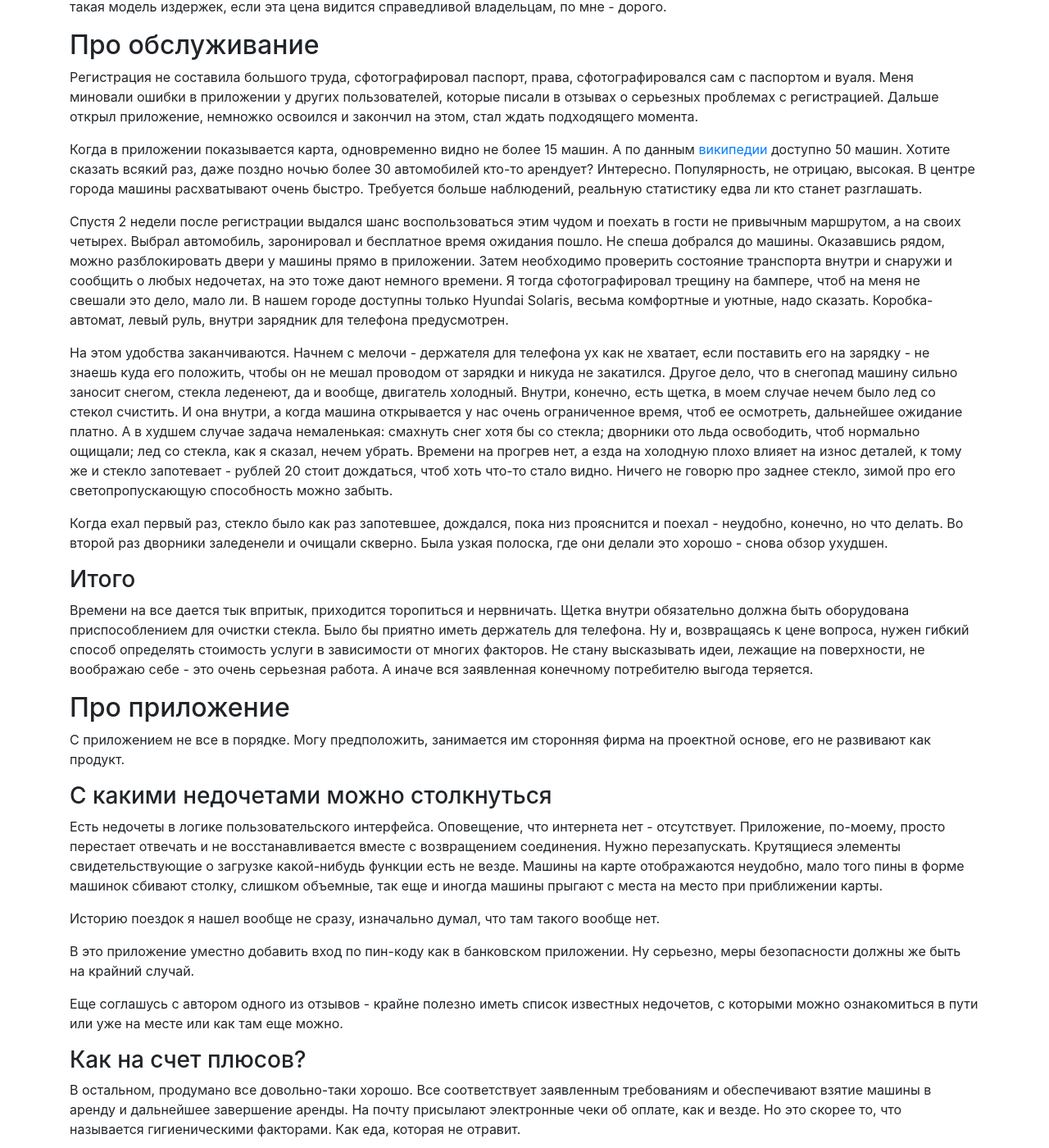
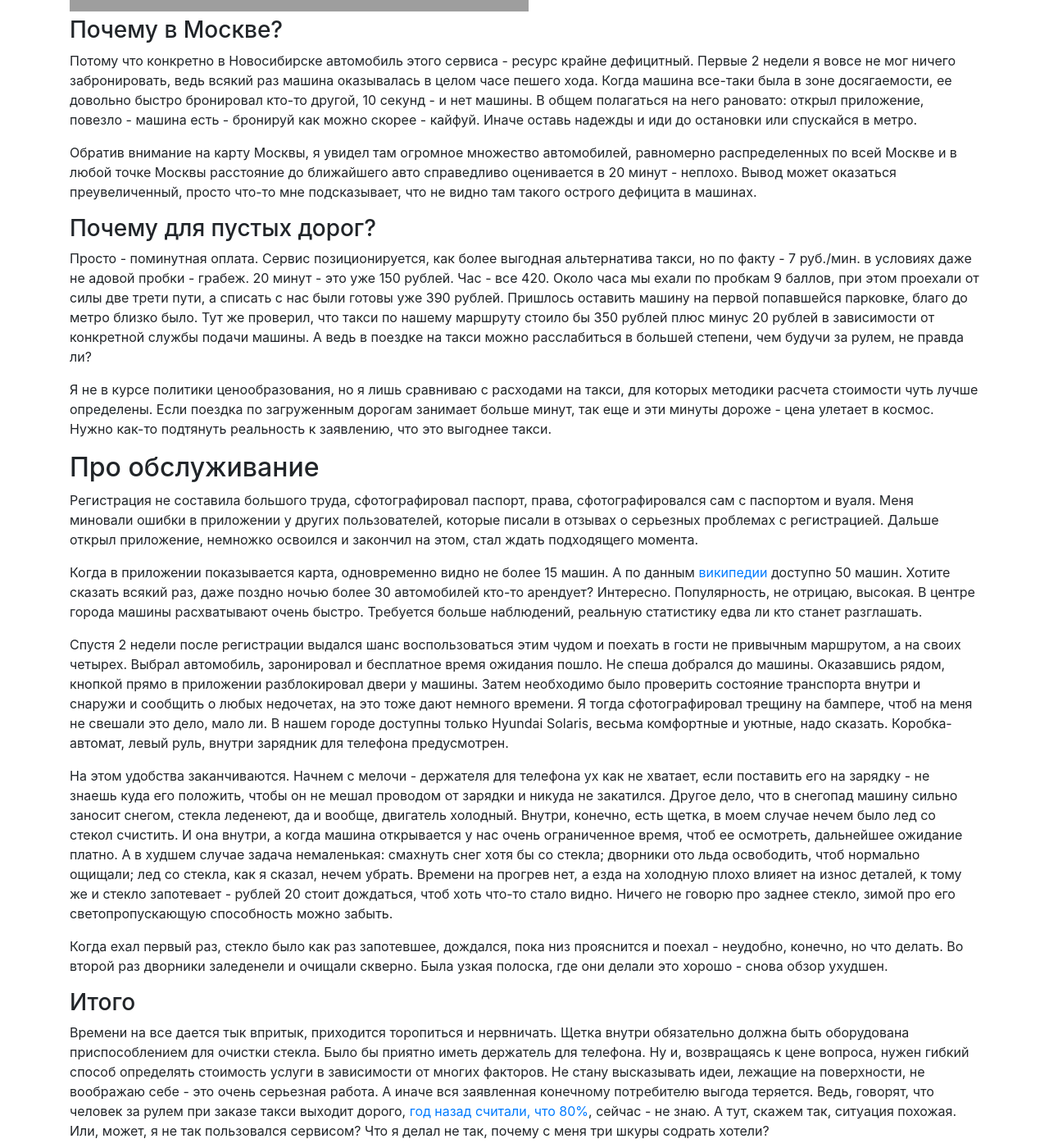
Before and after one commit to mrEvgenX/mrevgenx.github.io, a Jekyll site: the page built from _posts/2018-12-19-delimobil-review.markdown, in a window 1280 px wide and 1400 px high, scrolled down 951 px. Shown: the whole window at 82% size. Built offline with Jekyll 4.4.1, drawn with Linux system fonts in a browser that asks for light colours; some of the changed text lies outside the part shown; grey boxes are pictures that could not be loaded.

Commit message:
Соц.кнопки теперь должны отображать заголовок и картинку индивидуально для поста + поправил статьи

```diff
--- a/_includes/footer.html
+++ b/_includes/footer.html
@@ -3,7 +3,8 @@
     <div class="row">
       <div class="col-md-9">
         <h5 class="text-uppercase">Обратная связь</h5>
-        <p>Можете направлять замечания и пожелания либо на почту, либо в телеграм.</p>
+        <p>Возможность комментировать должна подоспеть, как доберусь до этого вопроса.<br>
+          Можете направлять замечания и пожелания либо на почту, либо в телеграм.</p>
       </div>
       <div class="col-md-3">
         <h5 class="text-uppercase">Ссылки</h5>
--- a/_includes/head.html
+++ b/_includes/head.html
@@ -2,11 +2,11 @@
   <meta charset="utf-8">
   <meta name="viewport" content="width=device-width, initial-scale=1, shrink-to-fit=no">
 
-  <meta property="og:title" content="mrEvgenX" />
-  <meta property="og:image" content="https://mrevgenx.github.io/images/delimobil-review.jpeg" />
+  <meta property="og:title" content="{{include.title | escape}}" />
+  <meta property="og:image" content="{{include.share_img | escape}}" />
 
-  <meta name="title" content="mrEvgenX" />
-  <link rel="image_src" href="https://mrevgenx.github.io/images/delimobil-review.jpeg" />
+  <meta name="title" content="{{include.title | escape}}" />
+  <link rel="image_src" href="{{include.share_img | escape}}" />
 
   <title>mrEvgenX</title>
   <link rel="stylesheet" href="https://maxcdn.bootstrapcdn.com/bootstrap/4.0.0/css/bootstrap.min.css" integrity="sha384-Gn5384xqQ1aoWXA+058RXPxPg6fy4IWvTNh0E263XmFcJlSAwiGgFAW/dAiS6JXm" crossorigin="anonymous">
--- a/_layouts/default.html
+++ b/_layouts/default.html
@@ -1,12 +1,15 @@
 <!DOCTYPE html>
 <html lang="ru">
 
-  {%- include head.html -%}
+  {%- include head.html title=page.title share_img=page.share_img -%}
 
   <body>
     <div class="container">
       {%- include header.html -%}
-
+      <div class="row">
+        <div class="col">
+        </div>
+      </div>
       <div class="row">
         <div class="col">
           {{content}}
--- a/_posts/2018-12-18-initial-post.markdown
+++ b/_posts/2018-12-18-initial-post.markdown
@@ -1,6 +1,7 @@
 ---
 layout: post
 title:  "Запускаю свою персональную страницу"
+share_img: "https://mrevgenx.github.io/images/image.jpg"
 date:   2018-12-18 21:00:00 +0700
 excerpt: >-
   Рассказываю про цели, которые планирую достигать этой страницей, какие темы буду освещать в статьях.
--- a/_posts/2018-12-19-delimobil-review.markdown
+++ b/_posts/2018-12-19-delimobil-review.markdown
@@ -1,6 +1,7 @@
 ---
 layout: post
 title:  "Впечатления о сервисе \"Делимобиль\""
+share_img: "https://mrevgenx.github.io/images/delimobil-review.jpeg"
 date:   2018-12-19 21:00:00 +0700
 categories: reviews
 excerpt: >-
@@ -11,7 +12,13 @@
 
 ## TL;DR
 
-Делимобиль - сервис для пустых дорог в Москве.
+Делимобиль - это странный сервис для пустых дорог в Москве, всячески поддерживаемый правительством Москвы.
+
+### Почему странный?
+
+Не буду много говорить, сам не сталкивался, слава богу, но только послушайте, что говорит этот парень.
+
+<iframe width="560" height="315" src="https://www.youtube-nocookie.com/embed/kXdeVykWExs" frameborder="0" allow="accelerometer; autoplay; encrypted-media; gyroscope; picture-in-picture" allowfullscreen></iframe>
 
 ### Почему в Москве?
 
@@ -21,7 +28,9 @@
 
 ### Почему для пустых дорог?
 
-Просто - поминутная оплата. Сервис позиционируется, как более выгодная альтернатива такси, но по факту - 7 руб./мин. в условиях даже не адовой пробки - грабеж. 20 минут - это уже 150 рублей. Час - все 420. Около часа мы ехали по пробкам 9 баллов, при этом проехали от силы две трети пути, а списали с нас 390 рублей. Пришлось оставить машину на первой попавшейся парковке, благо до метро близко было. Такси по нашему маршруту стоило бы 350 рублей плюс минус 20 рублей в зависимости от конкретной службы подачи машины. Ну такая модель издержек, если эта цена видится справедливой владельцам, по мне - дорого.
+Просто - поминутная оплата. Сервис позиционируется, как более выгодная альтернатива такси, но по факту - 7 руб./мин. в условиях даже не адовой пробки - грабеж. 20 минут - это уже 150 рублей. Час - все 420. Около часа мы ехали по пробкам 9 баллов, при этом проехали от силы две трети пути, а списать с нас были готовы уже 390 рублей. Пришлось оставить машину на первой попавшейся парковке, благо до метро близко было. Тут же проверил, что такси по нашему маршруту стоило бы 350 рублей плюс минус 20 рублей в зависимости от конкретной службы подачи машины. А ведь в поездке на такси можно расслабиться в большей степени, чем будучи за рулем, не правда ли?
+
+Я не в курсе политики ценообразования, но я лишь сравниваю с расходами на такси, для которых методики расчета стоимости чуть лучше определены. Если поездка по загруженным дорогам занимает больше минут, так еще и эти минуты дороже - цена улетает в космос. Нужно как-то подтянуть реальность к заявлению, что это выгоднее такси.
 
 ## Про обслуживание
 
@@ -29,7 +38,7 @@
 
 Когда в приложении показывается карта, одновременно видно не более 15 машин. А по данным [википедии](https://ru.wikipedia.org/wiki/Делимобиль#Делимобиль_в_городах_Росиии) доступно 50 машин. Хотите сказать всякий раз, даже поздно ночью более 30 автомобилей кто-то арендует? Интересно. Популярность, не отрицаю, высокая. В центре города машины расхватывают очень быстро. Требуется больше наблюдений, реальную статистику едва ли кто станет разглашать.
 
-Спустя 2 недели после регистрации выдался шанс воспользоваться этим чудом и поехать в гости не привычным маршрутом, а на своих четырех. Выбрал автомобиль, заронировал и бесплатное время ожидания пошло. Не спеша добрался до машины. Оказавшись рядом, можно разблокировать двери у машины прямо в приложении. Затем необходимо проверить состояние транспорта внутри и снаружи и сообщить о любых недочетах, на это тоже дают немного времени. Я тогда сфотографировал трещину на бампере, чтоб на меня не свешали это дело, мало ли. В нашем городе доступны только Hyundai Solaris, весьма комфортные и уютные, надо сказать. Коробка-автомат, левый руль, внутри зарядник для телефона предусмотрен.
+Спустя 2 недели после регистрации выдался шанс воспользоваться этим чудом и поехать в гости не привычным маршрутом, а на своих четырех. Выбрал автомобиль, заронировал и бесплатное время ожидания пошло. Не спеша добрался до машины. Оказавшись рядом, кнопкой прямо в приложении разблокировал двери у машины. Затем необходимо было проверить состояние транспорта внутри и снаружи и сообщить о любых недочетах, на это тоже дают немного времени. Я тогда сфотографировал трещину на бампере, чтоб на меня не свешали это дело, мало ли. В нашем городе доступны только Hyundai Solaris, весьма комфортные и уютные, надо сказать. Коробка-автомат, левый руль, внутри зарядник для телефона предусмотрен.
 
 На этом удобства заканчиваются. Начнем с мелочи - держателя для телефона ух как не хватает, если поставить его на зарядку - не знаешь куда его положить, чтобы он не мешал проводом от зарядки и никуда не закатился. Другое дело, что в снегопад машину сильно заносит снегом, стекла леденеют, да и вообще, двигатель холодный. Внутри, конечно, есть щетка, в моем случае нечем было лед со стекол счистить. И она внутри, а когда машина открывается у нас очень ограниченное время, чтоб ее осмотреть, дальнейшее ожидание платно. А в худшем случае задача немаленькая: смахнуть снег хотя бы со стекла; дворники ото льда освободить, чтоб нормально ощищали; лед со стекла, как я сказал, нечем убрать. Времени на прогрев нет, а езда на холодную плохо влияет на износ деталей, к тому же и стекло запотевает - рублей 20 стоит дождаться, чтоб хоть что-то стало видно. Ничего не говорю про заднее стекло, зимой про его светопропускающую способность можно забыть.
 
@@ -39,21 +48,19 @@
 
 Времени на все дается тык впритык, приходится торопиться и нервничать. Щетка внутри обязательно должна быть оборудована приспособлением для очистки стекла.
 Было бы приятно иметь держатель для телефона.
-Ну и, возвращаясь к цене вопроса, нужен гибкий способ определять стоимость услуги в зависимости от многих факторов. Не стану высказывать идеи, лежащие на поверхности, не воображаю себе - это очень серьезная работа. А иначе вся заявленная конечному потребителю выгода теряется.
+Ну и, возвращаясь к цене вопроса, нужен гибкий способ определять стоимость услуги в зависимости от многих факторов. Не стану высказывать идеи, лежащие на поверхности, не воображаю себе - это очень серьезная работа. А иначе вся заявленная конечному потребителю выгода теряется. Ведь, говорят, что человек за рулем при заказе такси выходит дорого, [год назад считали, что 80%](https://www.kommersant.ru/doc/3427418), сейчас - не знаю. А тут, скажем так, ситуация похожая. Или, может, я не так пользовался сервисом? Что я делал не так, почему с меня три шкуры содрать хотели?
 
 ## Про приложение
 
-С приложением не все в порядке. Могу предположить, занимается им сторонняя фирма на проектной основе, его не развивают как продукт.
+С приложением не все в порядке. Могу предположить, это заказ у сторонней фирмы и как продукт приложение не развивается.
 
 ### С какими недочетами можно столкнуться
 
-Есть недочеты в логике пользовательского интерфейса. Оповещение, что интернета нет - отсутствует. Приложение, по-моему, просто перестает отвечать и не восстанавливается вместе с возвращением соединения. Нужно перезапускать. Крутящиеся элементы свидетельствующие о загрузке какой-нибудь функции есть не везде. Машины на карте отображаются неудобно, мало того пины в форме машинок сбивают столку, слишком объемные, так еще и иногда машины прыгают с места на место при приближении карты.
+Есть недочеты в логике пользовательского интерфейса. Оповещение, что интернета нет - отсутствует. Приложение, по-моему, просто перестает отвечать и не восстанавливается вместе с возвращением соединения. Нужно перезапускать. Крутящиеся элементы свидетельствующие о загрузке какой-нибудь функции есть не везде. Машины на карте отображаются неудобно, мало того пины в форме машинок сбивают столку, лучше бы точки были, так еще и иногда машины прыгают с места на место при приближении карты.
 
 Историю поездок я нашел вообще не сразу, изначально думал, что там такого вообще нет.
 
 В это приложение уместно добавить вход по пин-коду как в банковском приложении. Ну серьезно, меры безопасности должны же быть на крайний случай.
-
-Еще соглашусь с автором одного из отзывов - крайне полезно иметь список известных недочетов, с которыми можно ознакомиться в пути или уже на месте или как там еще можно.
 
 ### Как на счет плюсов?
 
@@ -61,7 +68,9 @@
 
 ## Мои выводы
 
-Вполне вероятно, что руководство об этом всем и так знает, как и вполне вероятно, что эти доработки пылятся где-нибудь в планах. Солгашусь, создать сервис такого масштаба, оказывающий такую непростую услуга - нетривиальная задача. Сам бы не смог так же. А, ведь у создателей что-то получилось, так зачем останавливаться? Что-то нужно же придумывать, а не слать письма "Мы тут на днях цены повышаем, вы там держитесь". Не первый год существуете. На фоне всего этого есть очень перспективные конкуренты с большим опытом развития продуктов и богатыми ресурсами, пока не стану их называть. Но они только в Москве... Поживем увидим, что дальше будет.
+Вполне вероятно, что руководство об этом всем и так знает, как и вполне вероятно, что эти доработки пылятся где-нибудь в планах либо им все равно.
+
+Солгашусь, создать сервис такого масштаба, оказывающий такую саму по себе непростую услугу - нетривиальная задача. Сам бы не смог так же. А, ведь у создателей что-то получилось, так зачем останавливаться? Что-то нужно же придумывать, а не слать, например, письма "Мы тут на днях цены повышаем, но вы держитесь". Не первый год существуете. На фоне всего этого есть очень перспективные конкуренты с большим опытом развития продуктов и богатыми ресурсами, пока не стану их называть. Но они только в Москве... Поживем увидим, что дальше будет.
 
 Приложение оставлю, если захочется кайфануть, а дороги будут пустые. Да и то - кайфану, если повезет и машина окажется рядом.
 
```
